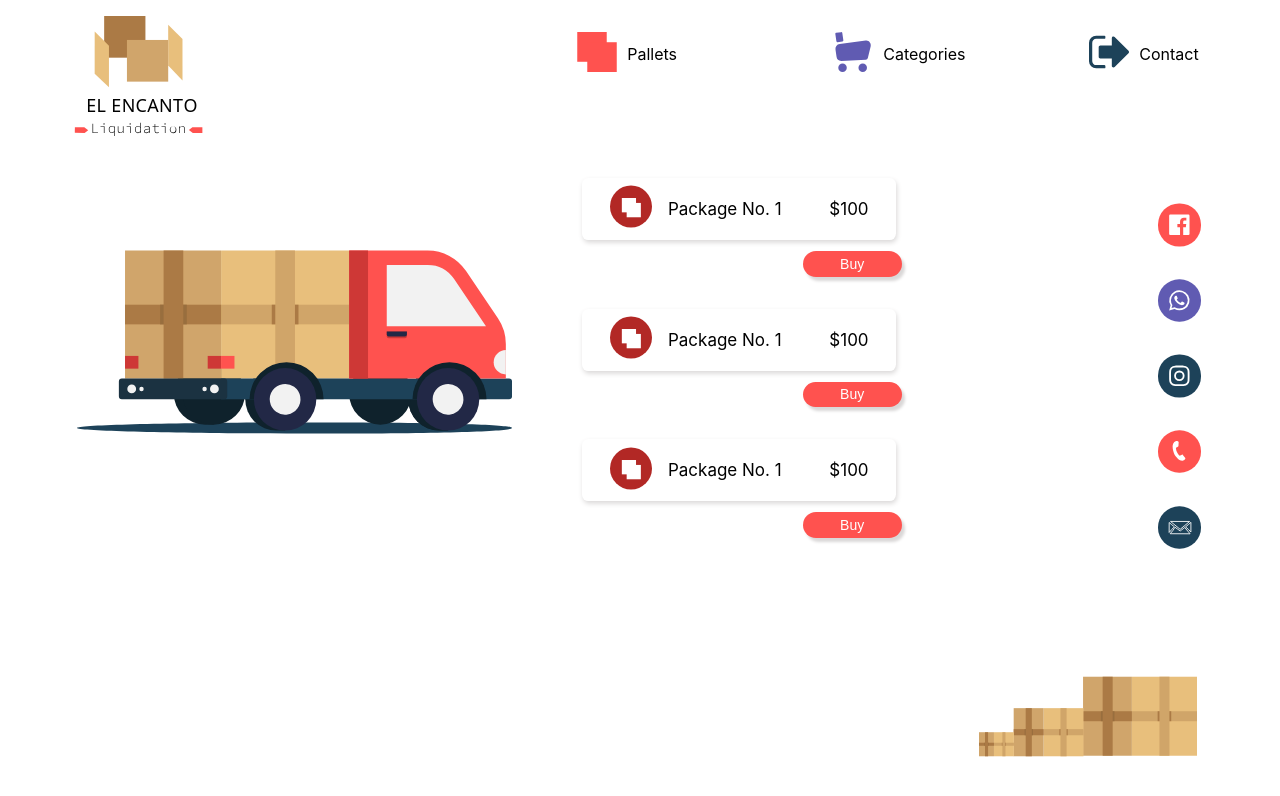
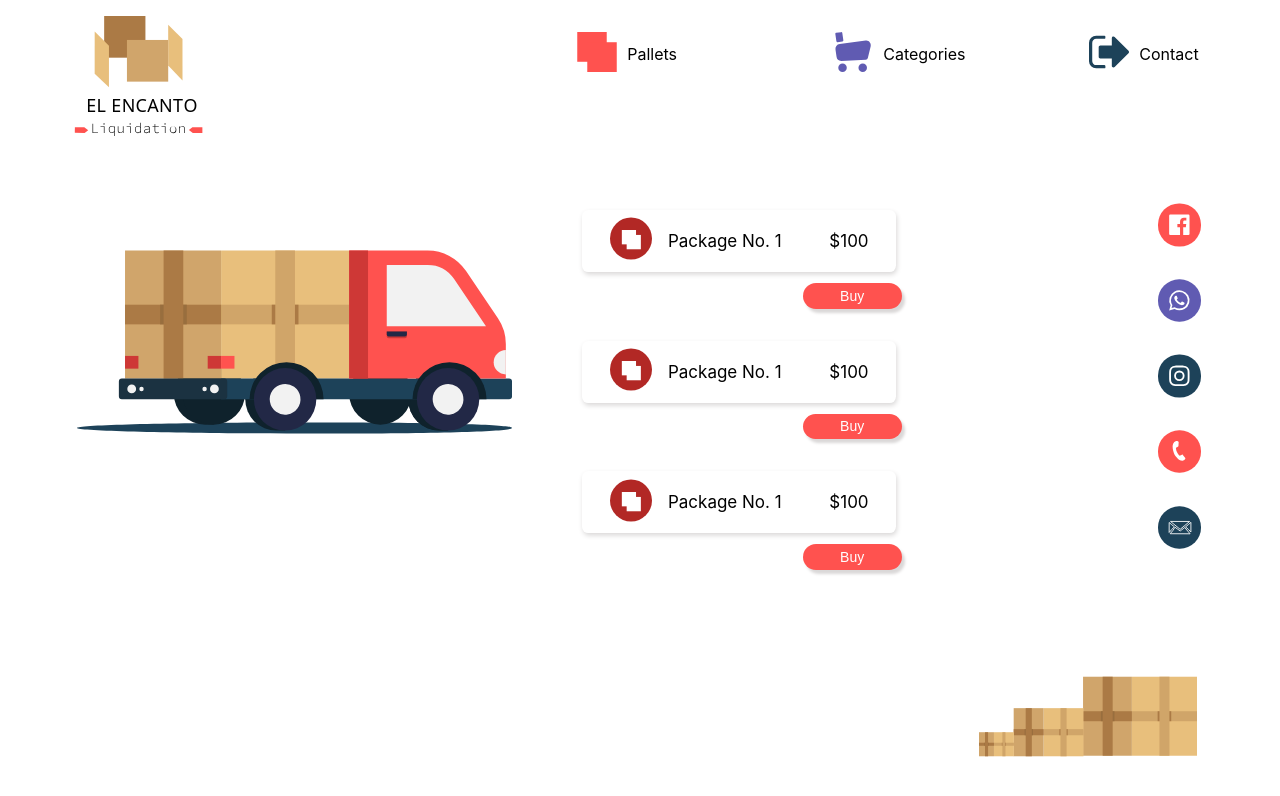
Before and after one commit to frankperez-github/elEncanto, a Next.js app: page / in a window 1280 px wide. Shown: the top 796 px of the page. Built offline with nearby package versions, Linux system fonts and the light colour scheme.

Commit message:
trying to fix margin issue

```diff
--- a/styles/Desk.css
+++ b/styles/Desk.css
@@ -218,7 +218,7 @@ select:focus{
     margin-left: 40%;
 }
 .Right_side{
-
+    margin-top: 4vh;
     margin-right: -13%;
     width: 43%;
     text-align: right;
```
